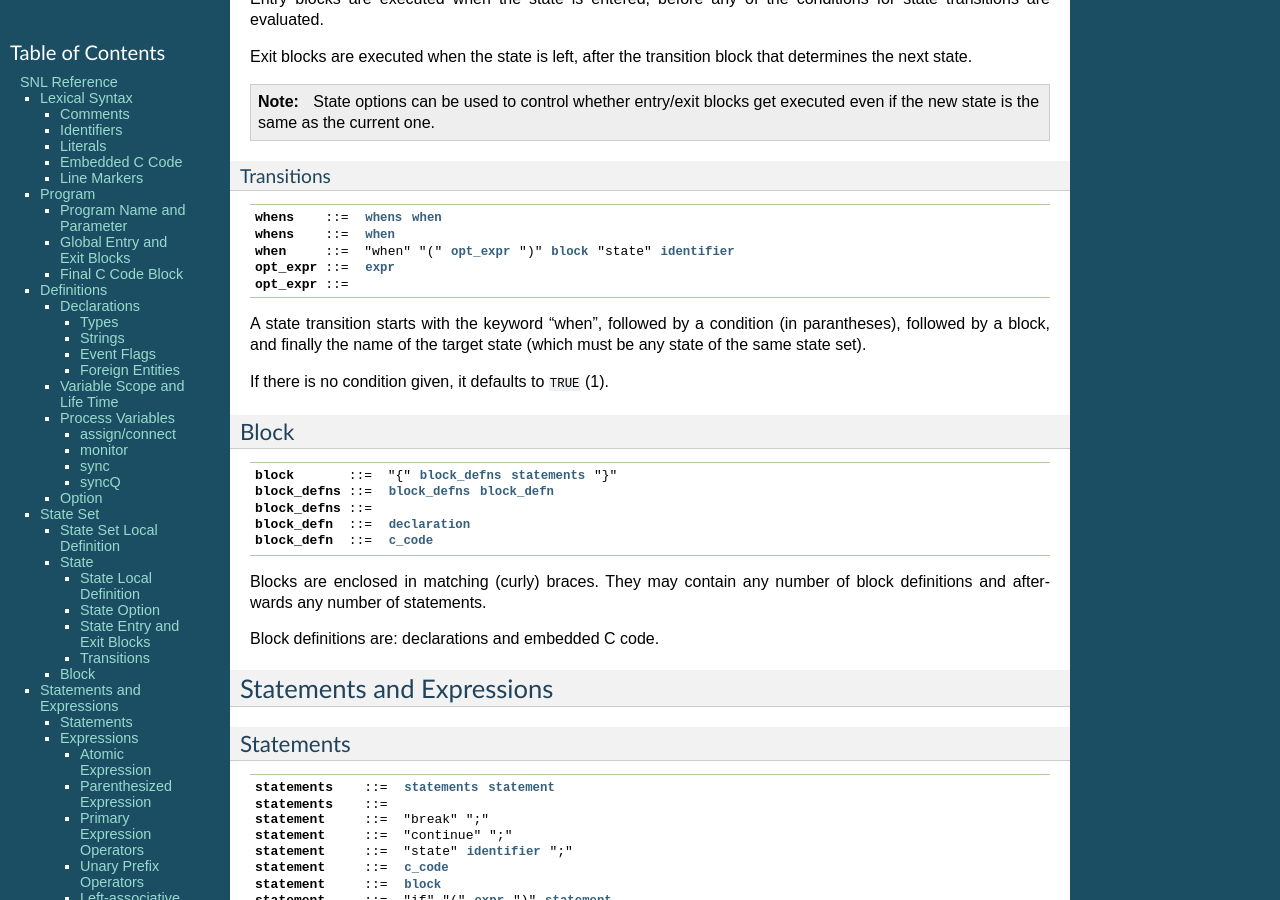
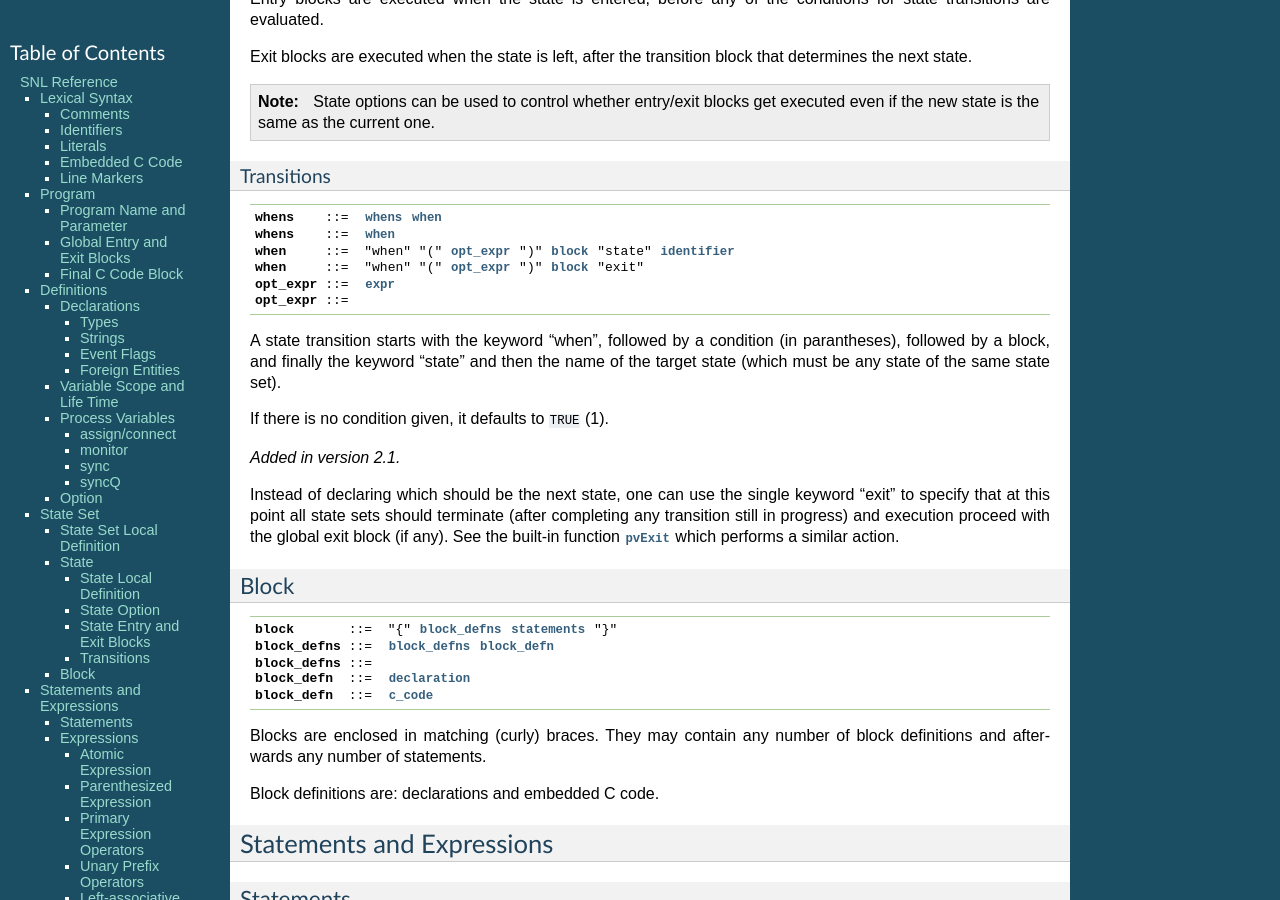
Before and after one commit to jeonghanlee/sequencer-2-2, a Sphinx documentation site: the page built from documentation/Reference.txt, in a window 1280 px wide and 900 px high, scrolled down 9835 px. Built offline with Sphinx 7.4.7, drawn with Linux system fonts in a browser that asks for light colours; some of the changed text lies outside the part shown.

Commit message:
docs: properly document all ways to terminate an SNL program
This includes the new built-in pvExit, the new exit syntax
for transition clauses, and the seqStop ioc shell command.

```diff
--- a/documentation/Reference.txt
+++ b/documentation/Reference.txt
@@ -656,14 +658,25 @@
    whens: `whens` `when`
    whens: `when`
    when: "when" "(" `opt_expr` ")" `block` "state" `identifier`
+   when: "when" "(" `opt_expr` ")" `block` "exit"
    opt_expr: `expr`
    opt_expr:
 
 A state transition starts with the keyword "when", followed by a
-condition (in parantheses), followed by a block, and finally the name
+condition (in parantheses), followed by a block, and finally the
+keyword "state" and then the name
 of the target state (which must be any state of the same state set).
 
 If there is no condition given, it defaults to ``TRUE`` (1).
+
+.. versionadded:: 2.1
+
+Instead of declaring which should be the next
+state, one can use the single keyword "exit" to specify that at this
+point all state sets should terminate (after completing any transition
+still in progress) and execution
+proceed with the global exit block (if any). See the built-in
+function :c:func:`pvExit` which performs a similar action.
 
 Block
 ^^^^^
@@ -1201,6 +1214,30 @@
 operation that waits for a callback (i.e. ``pvPut(var,SYNC)``
 and ``pvGet(var,SYNC)``).
 
+pvExit
+^^^^^^
+
+.. c:function::
+   void pvExit()
+
+.. versionadded:: 2.1
+
+Terminate all state sets (after completing any
+transition still in progress) and proceed with the global exit block (if
+any). Afterwards disconnect all channels, close the pv system (CA), free all
+allocated memory, and then terminate the program.
+
+Note: if the program has been started under an ioc shell, then only the SNL
+program is terminated, not the whole ioc. If terminating the ioc shell is
+required, you should call the ``exit()`` function from the standard C
+library. This call can conveniently be placed in the SNL program's global
+exit block.
+
+A more structured way to achieve the same effect is to end a state transition
+with the keyword "exit", see the :token:`when` clause in the subsection on
+`Transitions`_. See also the ioc shell command ``seqStop`` in section
+:ref:`Stopping the State Program Tasks`.
+
 pvChannelCount
 ^^^^^^^^^^^^^^
 
```
Also changed, not shown: other parts of documentation/Reference.txt (+2 -0 lines), documentation/Using.txt (+11 -5 lines).
